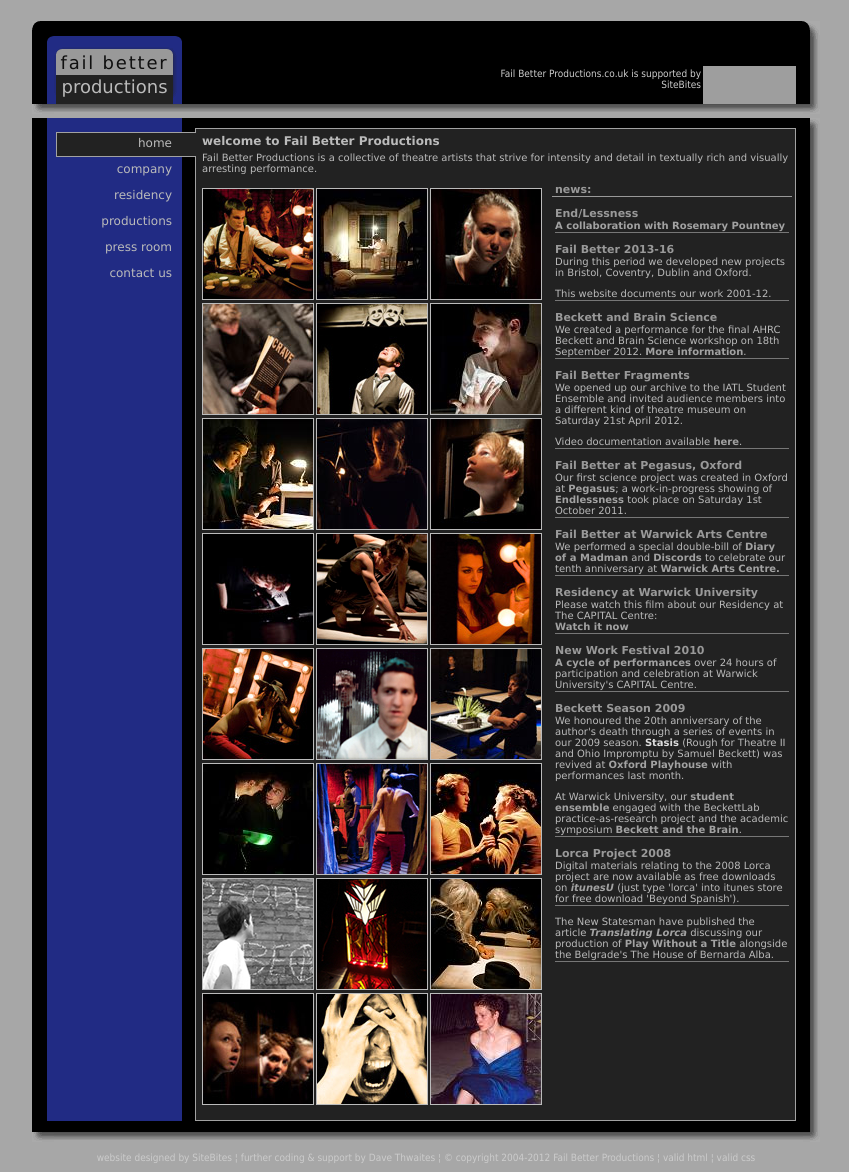
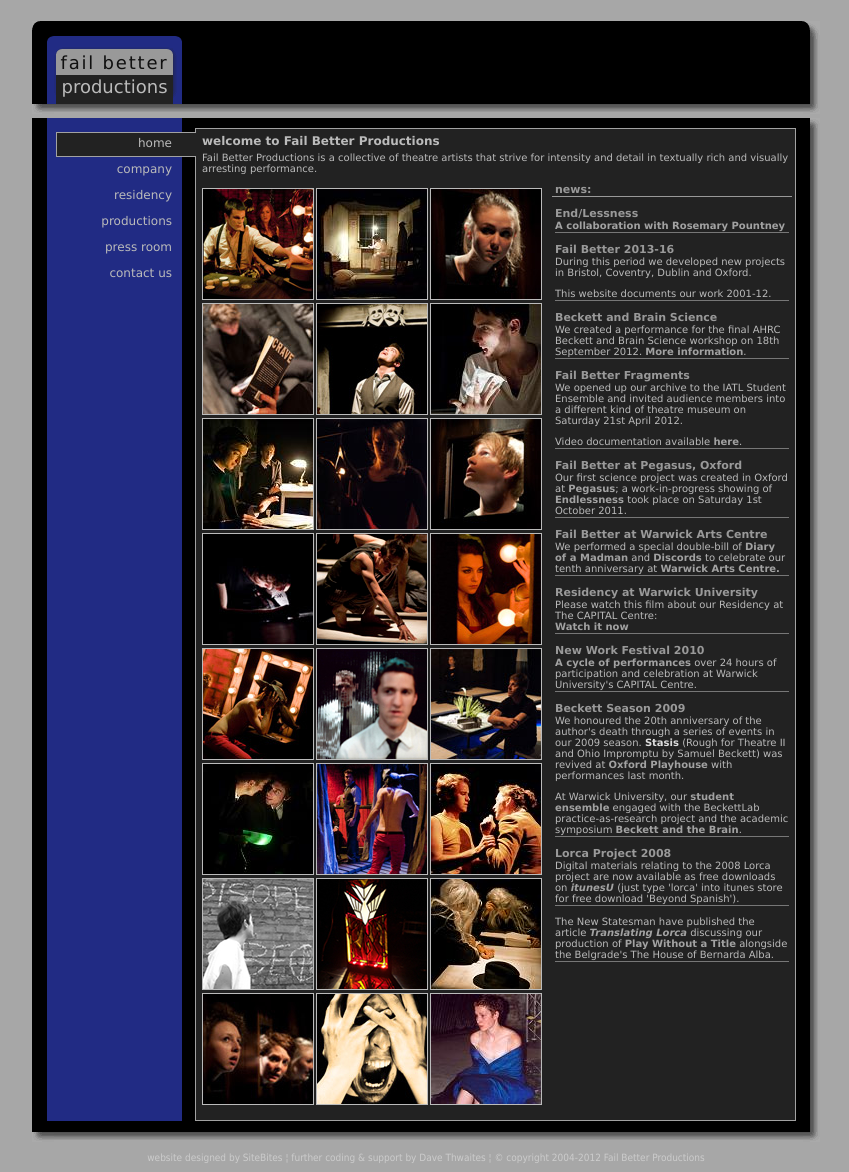
Before and after one commit to FailBetterProductions/failbetterproductions.github.io, a Jekyll site: the page built from index.html, in a window 1280 px wide. Shown: the whole page, without its empty margins (214-1063 px from the left). Built offline with Jekyll 4.4.1, drawn with Linux system fonts in a browser that asks for light colours; grey boxes are pictures that could not be loaded.

```diff
--- a/_includes/footer.html
+++ b/_includes/footer.html
@@ -2,9 +2,9 @@
  <div class="footer">
   website designed by <a href="http://www.sitebites.co.uk/" target="_blank" title="http://www.sitebites.co.uk/ - Opens in a new window">SiteBites</a> &brvbar;
   further coding &amp; support by Dave Thwaites &brvbar;
-  &copy; copyright 2004-2012 <a href="http://www.failbetter.co.uk/">Fail Better Productions</a> &brvbar;
+  &copy; copyright 2004-2012 <a href="http://www.failbetter.co.uk/">Fail Better Productions</a><!-- &brvbar;
   <a href="http://validator.w3.org/check?uri=referer" title="valid xhtml 1.0 transitional">valid html</a> &brvbar;
-  <a href="http://jigsaw.w3.org/css-validator/check/referer" title="valid css 2.1">valid css</a>
+  <a href="http://jigsaw.w3.org/css-validator/check/referer" title="valid css 2.1">valid css</a> -->
  </div>
 </div>
 
--- a/_includes/head.html
+++ b/_includes/head.html
@@ -1,10 +1,6 @@
-
 <head>
  <meta charset="utf-8">
- <title>{% if page.title %}{{ page.title | escape }}{% else %}{{ site.title | escape }}{% endif %}</title> <!--
- <meta http-equiv="Content-Type" content="application/xhtml+xml; charset=UTF-8" />
- <meta http-equiv="Content-Script-Type" content="text/javascript" />
- <meta http-equiv="Content-Language" content="en-GB" /> -->
+ <title>{% if page.title %}{{ page.title | escape }}{% else %}{{ site.title | escape }}{% endif %}</title>
  <meta name="description" content="{% if page.description %}{{ page.description | escape }}{% else %}{{ site.description | escape }}{% endif %}" />
  <meta name="language" content="{{ page.lang | default: site.lang | default: "en-GB" }}" />
  <link rel="shortcut icon" href="{% include relative-url url='/favicon.ico' %}" type="image/vnd.microsoft.icon" />
@@ -12,6 +8,8 @@
  <!-- Originaly created by DRT (by hand!), Nov 2007 -->
  <!-- Some degree of auomatic creation added by DRT, Dec 2007 -->
  <!-- An extended degree of auomatic creation added by DRT, June 2008 - headers and footers for every page, mainly -->
+ <!-- Lots of tweaking and changes... -->
+ <!-- Site moved to GitHub Pages as an archive of Fail Better's work, March 2017 -->
  <meta name="rating" content="General" />
  <meta name="ROBOTS" content="ALL" />
  <meta name="Coverage" content="Worldwide" />
--- a/_includes/header.html
+++ b/_includes/header.html
@@ -2,12 +2,12 @@
  <div class="header-shadow">
   <div class="header">
    <h2 class="company-logo"><span class="fail-better">Fail Better</span> <span class="productions">Productions</span></h2>
-   <div class="supported-by">
+<!--   <div class="supported-by">
     <a href="http://www.failbetter.co.uk/">Fail Better Productions.co.uk</a> is supported by<br />
     <a href="http://www.sitebites.co.uk/" target="_blank" title="http://www.sitebites.co.uk/ - Opens in a new window">SiteBites<br />
     <img src="{% include relative-url url='/images/sitebites.jpg' %}" width="93" height="38" title="SiteBites; fast, low-cost, bespoke website packages." alt="SiteBites" /></a>
    </div>
-   <br />
+   <br /> -->
   </div>
  </div>
 </div>
```
